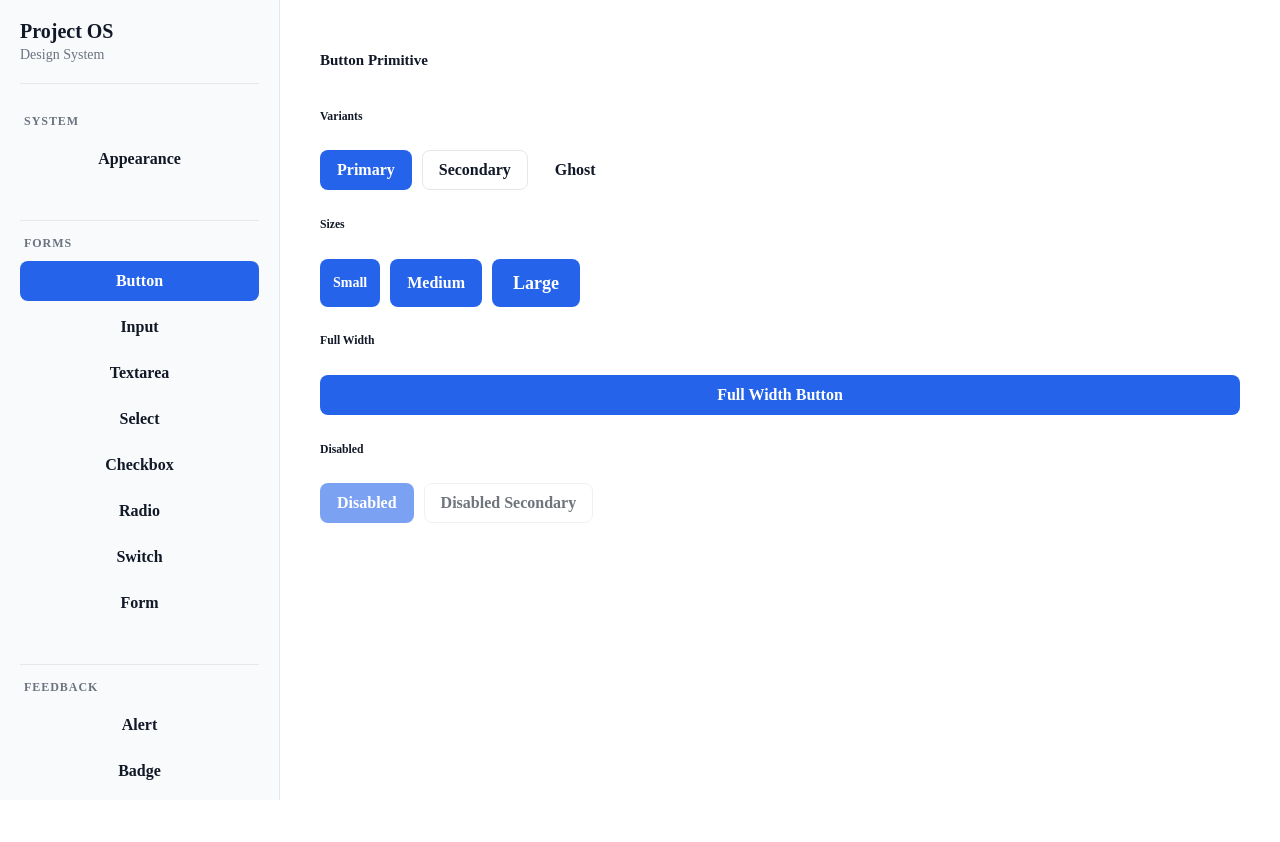
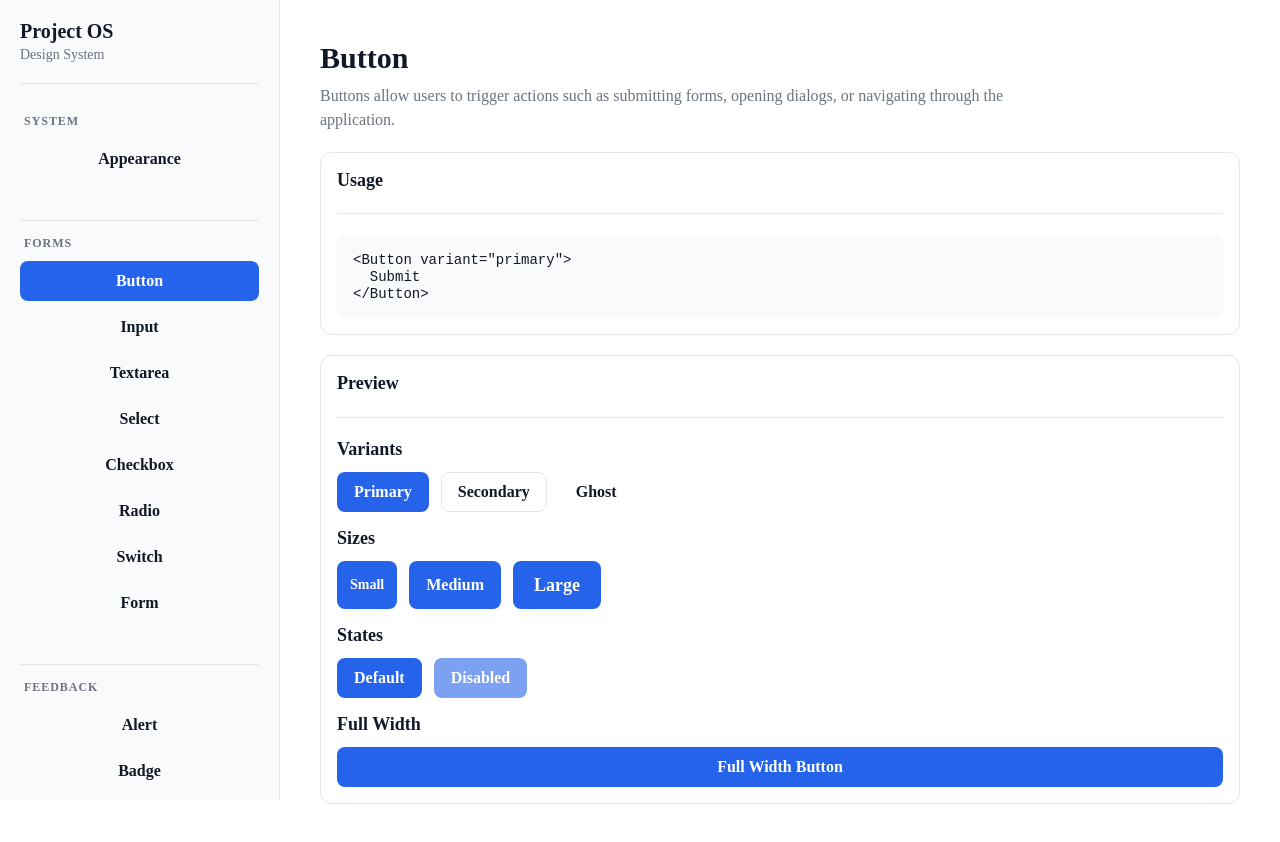
Before and after one commit to ingemedical16/project-os, a Next.js app: page /en in a window 1280 px wide. Both pictures are taken after a click on the button "Button". Before the commit the page ends 800 px from the top, so only its background shows below. Built offline with nearby package versions, Linux system fonts and the light colour scheme.

Commit message:
refactor: improve button showcase documentation

```diff
--- a/src/features/design-system/ButtonShowcase/ButtonShowcase.module.scss
+++ b/src/features/design-system/ButtonShowcase/ButtonShowcase.module.scss
@@ -1,11 +1,40 @@
-.showcase {
+@use '@/styles/abstracts/variables' as *;
+@use '@/styles/abstracts/mixins' as *;
+
+.code {
+  margin: 0;
+
+  padding: $space-4;
+
+  overflow-x: auto;
+
+  border-radius: $radius-md;
+
+  background: var(--surface-hover);
+
+  color: var(--text);
+
+  font-family: $font-family-mono;
+  font-size: $font-size-sm;
+}
+
+.section {
   display: flex;
   flex-direction: column;
-  gap: 1.6rem;
+  gap: $space-3;
+}
+
+.section h3 {
+  margin: 0;
+
+  color: var(--text);
+
+  font-size: $font-size-lg;
+  font-weight: $font-weight-semibold;
 }
 
 .actions {
   display: flex;
   flex-wrap: wrap;
-  gap: 1rem;
+  gap: $space-3;
 }
--- a/src/features/design-system/ButtonShowcase/ButtonShowcase.tsx
+++ b/src/features/design-system/ButtonShowcase/ButtonShowcase.tsx
@@ -1,40 +1,85 @@
+'use client';
+
+import { useTranslations } from 'next-intl';
+
 import { Button } from '@/components/ui';
+
+import { ShowcaseSection } from '../ShowcaseSection';
 
 import styles from './ButtonShowcase.module.scss';
 
 export function ButtonShowcase() {
+  const t = useTranslations(
+    'designSystem.components.button'
+  );
+
+  const commonUsage = `<Button variant="primary">
+  Submit
+</Button>`;
+
   return (
-    <section className={styles.showcase}>
-      <h2>Button Primitive</h2>
+    <ShowcaseSection
+      title={t('title')}
+      description={t('description')}
+      usageTitle={t('usage')}
+      previewTitle={t('preview')}
+      usage={
+        <pre className={styles.code}>
+          <code>{commonUsage}</code>
+        </pre>
+      }
+    >
+      <div className={styles.section}>
+        <h3>{t('variants')}</h3>
 
-      <h3>Variants</h3>
+        <div className={styles.actions}>
+          <Button variant="primary">
+            Primary
+          </Button>
 
-      <div className={styles.actions}>
-        <Button variant="primary">Primary</Button>
-        <Button variant="secondary">Secondary</Button>
-        <Button variant="ghost">Ghost</Button>
+          <Button variant="secondary">
+            Secondary
+          </Button>
+
+          <Button variant="ghost">
+            Ghost
+          </Button>
+        </div>
       </div>
 
-      <h3>Sizes</h3>
+      <div className={styles.section}>
+        <h3>{t('sizes')}</h3>
 
-      <div className={styles.actions}>
-        <Button size="sm">Small</Button>
-        <Button size="md">Medium</Button>
-        <Button size="lg">Large</Button>
+        <div className={styles.actions}>
+          <Button size="sm">Small</Button>
+
+          <Button size="md">Medium</Button>
+
+          <Button size="lg">Large</Button>
+        </div>
       </div>
 
-      <h3>Full Width</h3>
+      <div className={styles.section}>
+        <h3>{t('states')}</h3>
 
-      <Button fullWidth>Full Width Button</Button>
+        <div className={styles.actions}>
+          <Button>
+            Default
+          </Button>
 
-      <h3>Disabled</h3>
+          <Button disabled>
+            Disabled
+          </Button>
+        </div>
+      </div>
 
-      <div className={styles.actions}>
-        <Button disabled>Disabled</Button>
-        <Button variant="secondary" disabled>
-          Disabled Secondary
+      <div className={styles.section}>
+        <h3>{t('fullWidth')}</h3>
+
+        <Button fullWidth>
+          Full Width Button
         </Button>
       </div>
-    </section>
+    </ShowcaseSection>
   );
 }
--- a/src/i18n/loadMessages.ts
+++ b/src/i18n/loadMessages.ts
@@ -23,6 +23,7 @@ export async function loadMessages(
     dashboardAnalytics,
 
     designSystemPage,
+    designSystemButton,
 
     settingsProfile,
     settingsPreferences,
@@ -44,6 +45,7 @@ export async function loadMessages(
     import(`./messages/${locale}/dashboard/analytics.json`),
 
     import(`./messages/${locale}/designSystem/page.json`),
+    import(`./messages/${locale}/designSystem/components/button.json`),
 
     import(`./messages/${locale}/settings/profile.json`),
     import(`./messages/${locale}/settings/preferences.json`),
@@ -72,6 +74,9 @@ export async function loadMessages(
     },
     designSystem: {
       page: designSystemPage.default,
+      components: {
+        button: designSystemButton.default,
+      },
     },
     settings: {
       profile: settingsProfile.default,
--- /dev/null
+++ b/src/i18n/messages/ar/designSystem/components/button.json
@@ -0,0 +1,10 @@
+{
+  "title": "زر",
+  "description": "تسمح الأزرار للمستخدمين بتنفيذ الإجراءات مثل إرسال النماذج أو فتح النوافذ أو التنقل داخل التطبيق.",
+  "usage": "الاستخدام",
+  "preview": "المعاينة",
+  "variants": "الأنواع",
+  "sizes": "الأحجام",
+  "states": "الحالات",
+  "fullWidth": "عرض كامل"
+}
--- /dev/null
+++ b/src/i18n/messages/en/designSystem/components/button.json
@@ -0,0 +1,10 @@
+{
+  "title": "Button",
+  "description": "Buttons allow users to trigger actions such as submitting forms, opening dialogs, or navigating through the application.",
+  "usage": "Usage",
+  "preview": "Preview",
+  "variants": "Variants",
+  "sizes": "Sizes",
+  "states": "States",
+  "fullWidth": "Full Width"
+}
--- /dev/null
+++ b/src/i18n/messages/fr/designSystem/components/button.json
@@ -0,0 +1,10 @@
+{
+  "title": "Bouton",
+  "description": "Les boutons permettent aux utilisateurs de déclencher des actions telles que l'envoi de formulaires, l'ouverture de fenêtres ou la navigation dans l'application.",
+  "usage": "Utilisation",
+  "preview": "Aperçu",
+  "variants": "Variantes",
+  "sizes": "Tailles",
+  "states": "États",
+  "fullWidth": "Pleine largeur"
+}
--- /dev/null
+++ b/src/i18n/messages/ro/designSystem/components/button.json
@@ -0,0 +1,10 @@
+{
+  "title": "Buton",
+  "description": "Butoanele permit utilizatorilor să declanșeze acțiuni precum trimiterea formularelor, deschiderea dialogurilor sau navigarea în aplicație.",
+  "usage": "Utilizare",
+  "preview": "Previzualizare",
+  "variants": "Variante",
+  "sizes": "Dimensiuni",
+  "states": "Stări",
+  "fullWidth": "Lățime completă"
+}
--- a/src/styles/abstracts/_mixins.scss
+++ b/src/styles/abstracts/_mixins.scss
@@ -1,8 +1,15 @@
+@use 'sass:map';
+
 @use 'breakpoints' as *;
 
 @mixin respond($breakpoint) {
-  @if map-has-key($breakpoints, $breakpoint) {
-    @media (min-width: map-get($breakpoints, $breakpoint)) {
+  @if map.has-key($breakpoints, $breakpoint) {
+    @media (
+      min-width: map.get(
+          $breakpoints,
+          $breakpoint
+        )
+    ) {
       @content;
     }
   } @else {
```
